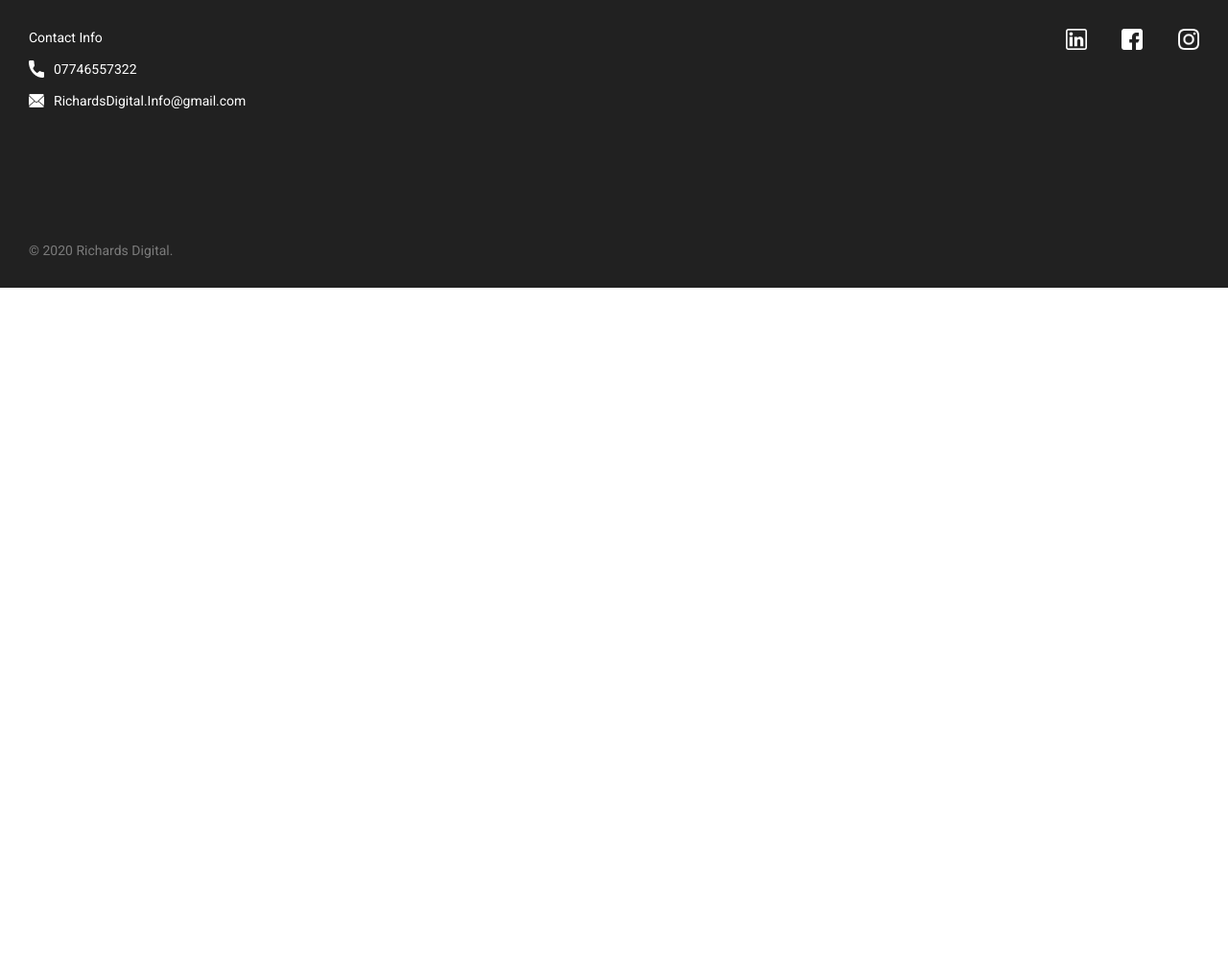
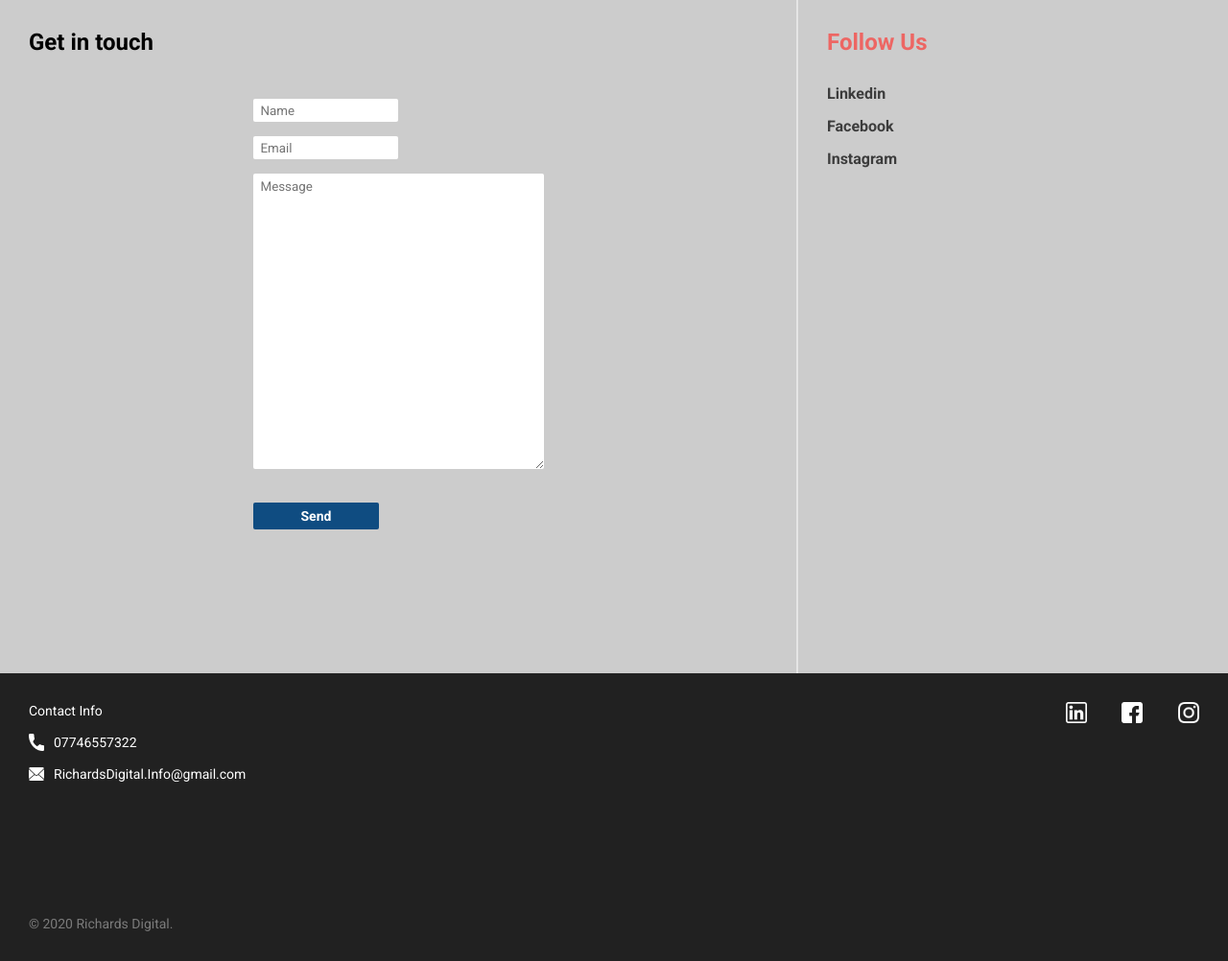
Before and after one commit to RichardsDigital/RichardsDigital, a Node server app: page /contact in a window 1280 px wide. Shown: the part 47-1049 px from the top of the page at 96% size. Before the commit the page ends 347 px from the top, so only its background shows below. Run offline with Node 20, Linux system fonts and the light colour scheme.

Commit message:
Completed final page

```diff
--- a/public/styles.css
+++ b/public/styles.css
@@ -278,9 +278,17 @@ grey #eaeaea
 
 /* Common Styling */
 
-h1, h2, h3, h4, p, a, button {
+h1, h2, h3, h4, p, a, li, input, textarea, button {
     font-family: 'Roboto', sans-serif;
     color: black;
+}
+
+input, textarea {
+    outline: none;
+}
+
+li {
+    list-style-type: none;
 }
 
 a {
@@ -864,7 +872,7 @@ button {
         display: none;
     }
 
-    /* Gettings Started */
+    /* Getting Started */
 
     .mobile-header-title {
         padding: 15px 30px;
@@ -998,3 +1006,135 @@ button {
         padding-bottom: 60px;
     }
 }
+
+/* Getting Started ------------------------------------------------------------------------------- */
+
+/* Desktop Screen Settings */
+
+@media only screen and (min-width: 801px) {
+
+    .outerContactBox {
+        display: grid;
+        grid-template-columns: 1fr 2px 35%;
+    }
+    .left-side {
+        grid-column: 1/2;
+        background-color: #cccccc;
+    }
+    .left-side h2 {
+        padding: 30px 0 0 30px;
+    }
+    .inner-contact-box {
+        padding: 30px;
+        align-self: center;
+        justify-self: center;
+    }
+    .inner-contact-box input {
+        display: flex;
+        margin: 15px 0 15px 0;
+        width: 50%;
+        height: 24px;
+        border: none;
+        border-radius: 2px;
+        padding: 2px 0 2px 8px;
+        box-sizing: border-box;
+    }
+    .inner-contact-box textarea {
+        display: flex;
+        margin: 15px 0 15px 0;
+        width: 100%;
+        border: none;
+        border-radius: 2px;
+        padding: 6px 0 2px 8px;
+        box-sizing: border-box;
+    }
+    .inner-contact-box button {
+        margin-top: 20px;
+        margin-bottom: 120px;
+    }
+    .inner-contact-box button h4 {
+        color: white;
+    }
+    .middle-line {
+        grid-column: 2/3;
+        width: 3px;
+        background-color: #cccccc;
+        opacity: 50%;
+    }
+    .right-side {
+        grid-column: 3/4;
+        background-color: #cccccc;
+    }
+
+    .right-side h2 {
+        padding: 30px 0 0 30px;
+        color: #ed6663;
+    }
+
+    .right-side ul {
+        padding: 30px 0 0 30px;
+    }
+    .right-side li {
+        margin-bottom: 15px;
+        opacity: 70%;
+    }
+
+}
+
+/* Mobile Screen Settings */
+
+@media only screen and (max-width: 800px) {
+
+    .outerContactBox {
+        display: grid;
+    }
+    .left-side {
+        background-color: #cccccc;
+        display: grid;
+        grid-template-columns: none;
+    }
+    .left-side h2 {
+        padding: 30px 0 0 30px;
+        font-size: 20px;
+        width: 200px;
+    }
+    .inner-contact-box {
+        padding: 30px;
+    }
+    .inner-contact-box form {
+        display: grid;
+    }
+    .inner-contact-box input {
+        margin: 0 0 15px 0;
+        width: 100%;
+        height: 24px;
+        border: none;
+        border-radius: 2px;
+        padding: 2px 0 2px 8px;
+        box-sizing: border-box;
+    }
+    .inner-contact-box textarea {
+        margin: 0 0 15px 0;
+        width: 100%;
+        border: none;
+        border-radius: 2px;
+        padding: 6px 0 2px 8px;
+        box-sizing: border-box;
+    }
+    .inner-contact-box button {
+        text-align: center;
+        margin-top: 20px;
+        margin-bottom: 120px;
+        width: 50%;
+        justify-self: center;
+    }
+    .inner-contact-box button h4 {
+        color: white;
+    }
+    .middle-line {
+        display: none;
+    }
+    .right-side {
+        display: none;
+    }
+}
--- a/views/contact.ejs
+++ b/views/contact.ejs
@@ -20,6 +20,36 @@ nav ul :nth-child(6):hover {
 }
 </style>
 
+<section class="contact">
+    <div class="outerContactBox">
+        <div class="left-side">
+            <h2 class="header-textbox">Get in touch</h2>
+            <div class="inner-contact-box">
+                <form action="text" method="POST">
+                    <input type="text" placeholder="Name">
+                    <input type="email" placeholder="Email">
+                    <textarea rows="20" cols="40" placeholder="Message"></textarea>
+                    <button type="submit"><h4>Send</h4></button>
+                </form>
+            </div>
+        </div>
+
+        <div class="middle-line"></div>
+
+        <div class="right-side">
+            <h2 class="header-textbox">Follow Us</h2>
+            <div class="social-links">
+                <ul>
+                    <li><h4>Linkedin</h4></li>
+                    <li><h4>Facebook</h4></li>
+                    <li><h4>Instagram</h4></li>
+                </ul>
+            </div>
+        </div>
+
+    </div>
+</section>
+
 <%- include("partials/footer.ejs") %>
 </div>
 </div>
```
